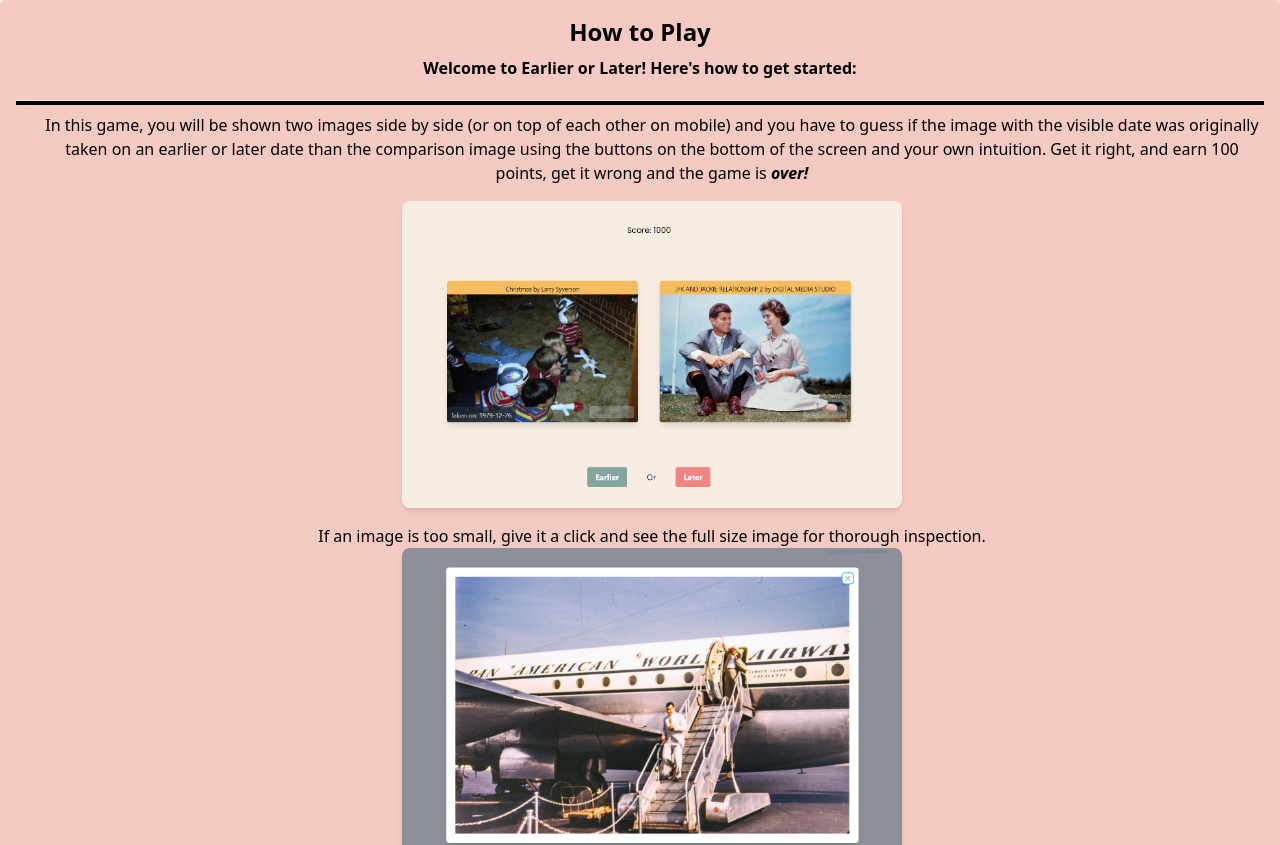
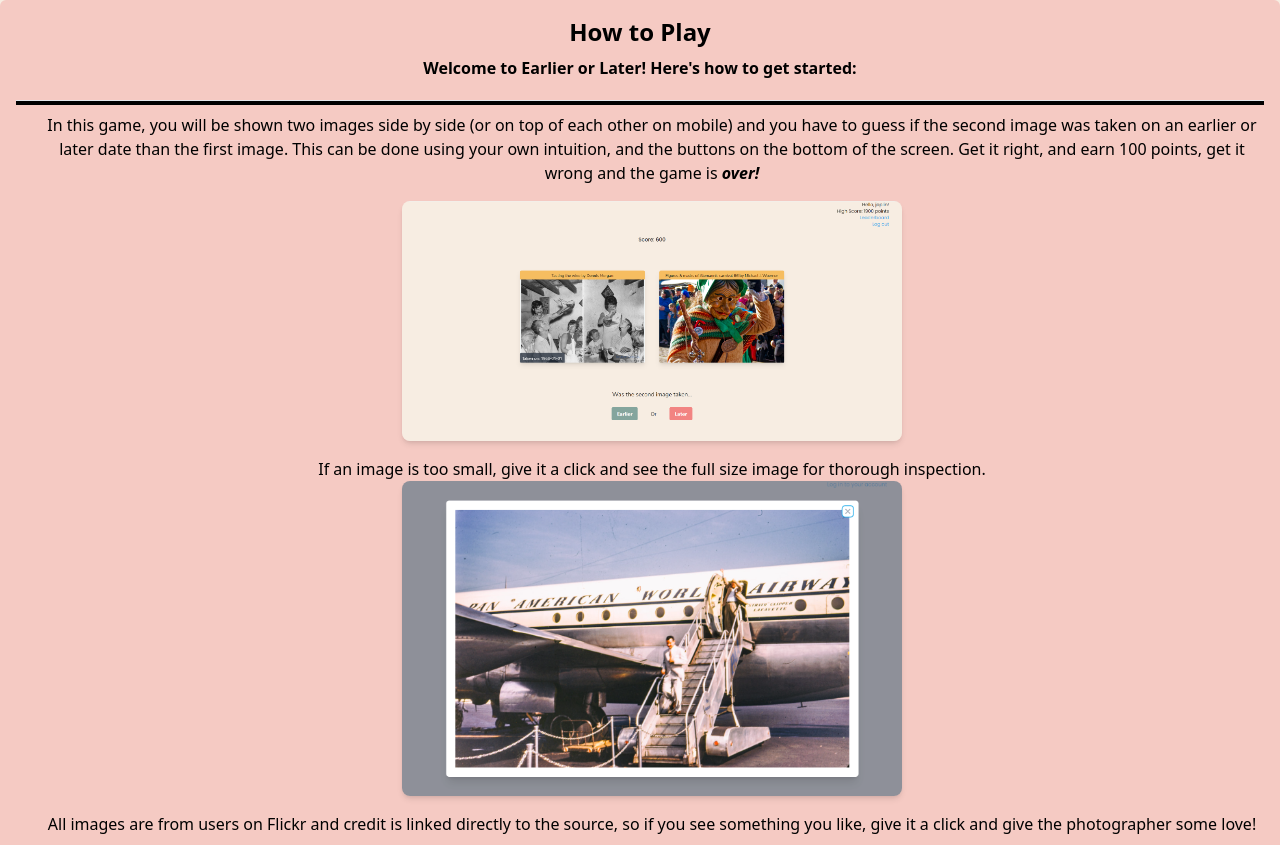
Before and after one commit to nde95/earlier-or-later, a React (Vite) app: page /howto in a window 1280 px wide. Shown: the top 845 px of the page. Built offline with nearby package versions, Linux system fonts and the light colour scheme.

Commit message:
changing tutorial yet again to a more modern UI version

```diff
--- a/src/components/pages/Landing/HowTo.tsx
+++ b/src/components/pages/Landing/HowTo.tsx
@@ -11,15 +11,15 @@ const HowTo = () => {
       <ul className="list-none ml-6 mb-4">
         <li className="mb-4">
           In this game, you will be shown two images side by side (or on top of
-          each other on mobile) and you have to guess if the image with the
-          visible date was originally taken on an earlier or later date than the
-          comparison image using the buttons on the bottom of the screen and
-          your own intuition. Get it right, and earn 100 points, get it wrong
-          and the game is <span className="italic font-semibold">over!</span>
+          each other on mobile) and you have to guess if the second image was
+          taken on an earlier or later date than the first image. This can be
+          done using your own intuition, and the buttons on the bottom of the
+          screen. Get it right, and earn 100 points, get it wrong and the game
+          is <span className="italic font-semibold">over!</span>
         </li>
         <li className="mb-4 flex items-center justify-center">
           <img
-            src="/tutorial.PNG"
+            src="/tuto2.PNG"
             alt="tutorial image"
             width={500}
             height={300}
```
Also changed, not shown: public/tuto2.PNG (added).
